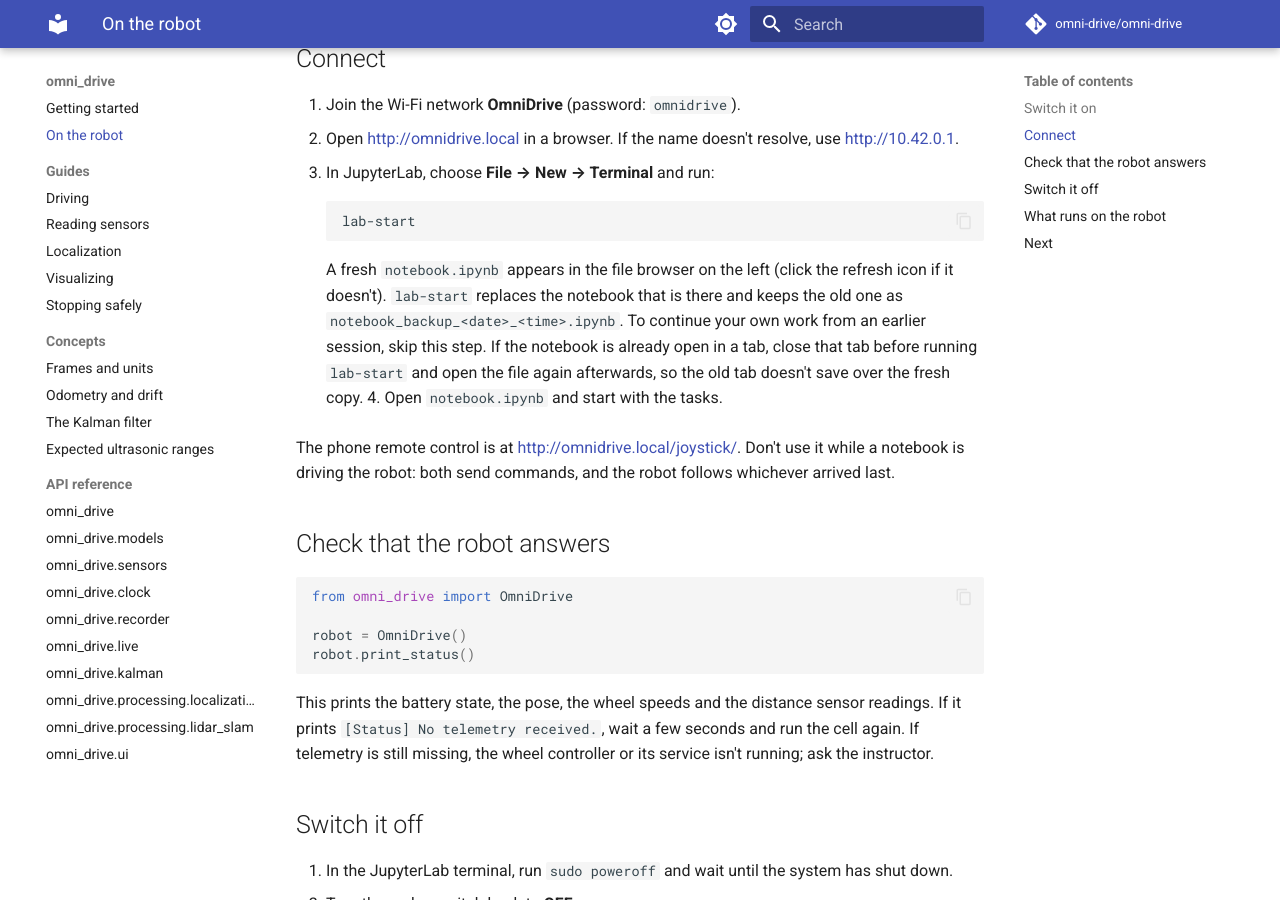
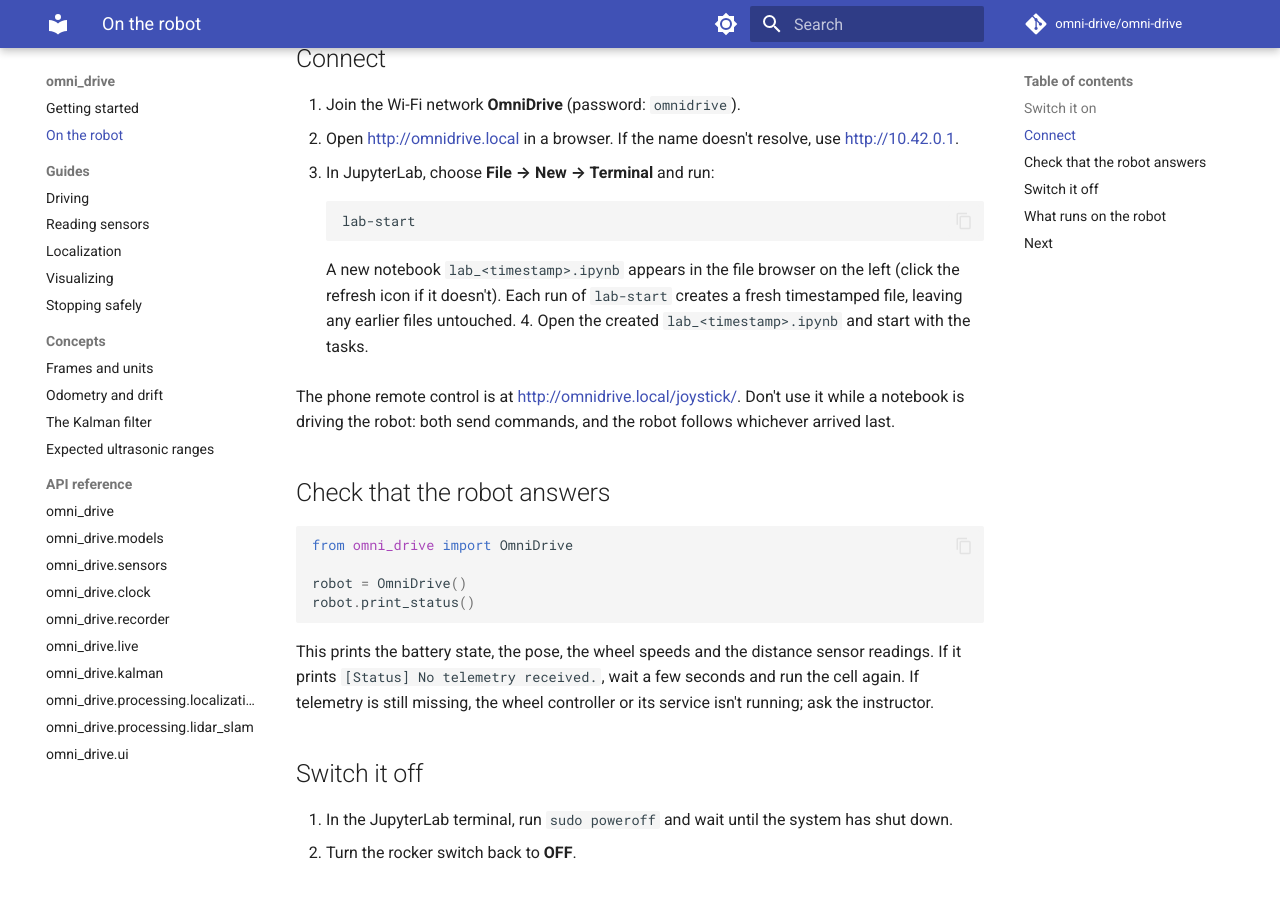
Before and after one commit to omni-drive/omni-drive, an MkDocs documentation site: the page built from docs/src/getting-started/robot.md, in a window 1280 px wide and 900 px high, scrolled down 354 px. Built offline with MkDocs 1.6.1 and Material for MkDocs 9.7.7, drawn with Linux system fonts in a browser that asks for light colours; comment, search, counter and statistics services are not loaded.

Commit message:
chore: bump omni-drive to v0.7.4, update lockfiles and improve lab-start script

````diff
--- a/docs/src/getting-started/robot.md
+++ b/docs/src/getting-started/robot.md
@@ -18,12 +18,10 @@ The robot runs JupyterLab on its Raspberry Pi, and `omni_drive` is already insta
     lab-start
     ```
 
-    A fresh `notebook.ipynb` appears in the file browser on the left (click the refresh icon if
-    it doesn't). `lab-start` replaces the notebook that is there and keeps the old one as
-    `notebook_backup_<date>_<time>.ipynb`. To continue your own work from an earlier session,
-    skip this step. If the notebook is already open in a tab, close that tab before running
-    `lab-start` and open the file again afterwards, so the old tab doesn't save over the fresh copy.
-4. Open `notebook.ipynb` and start with the tasks.
+    A new notebook `lab_<timestamp>.ipynb` appears in the file browser on the left (click the
+    refresh icon if it doesn't). Each run of `lab-start` creates a fresh timestamped file,
+    leaving any earlier files untouched.
+4. Open the created `lab_<timestamp>.ipynb` and start with the tasks.
 
 The phone remote control is at [http://omnidrive.local/joystick/](http://omnidrive.local/joystick/).
 Don't use it while a notebook is driving the robot: both send commands, and the robot follows
````
Also changed, not shown: deploy/README.md, 7 other files.
